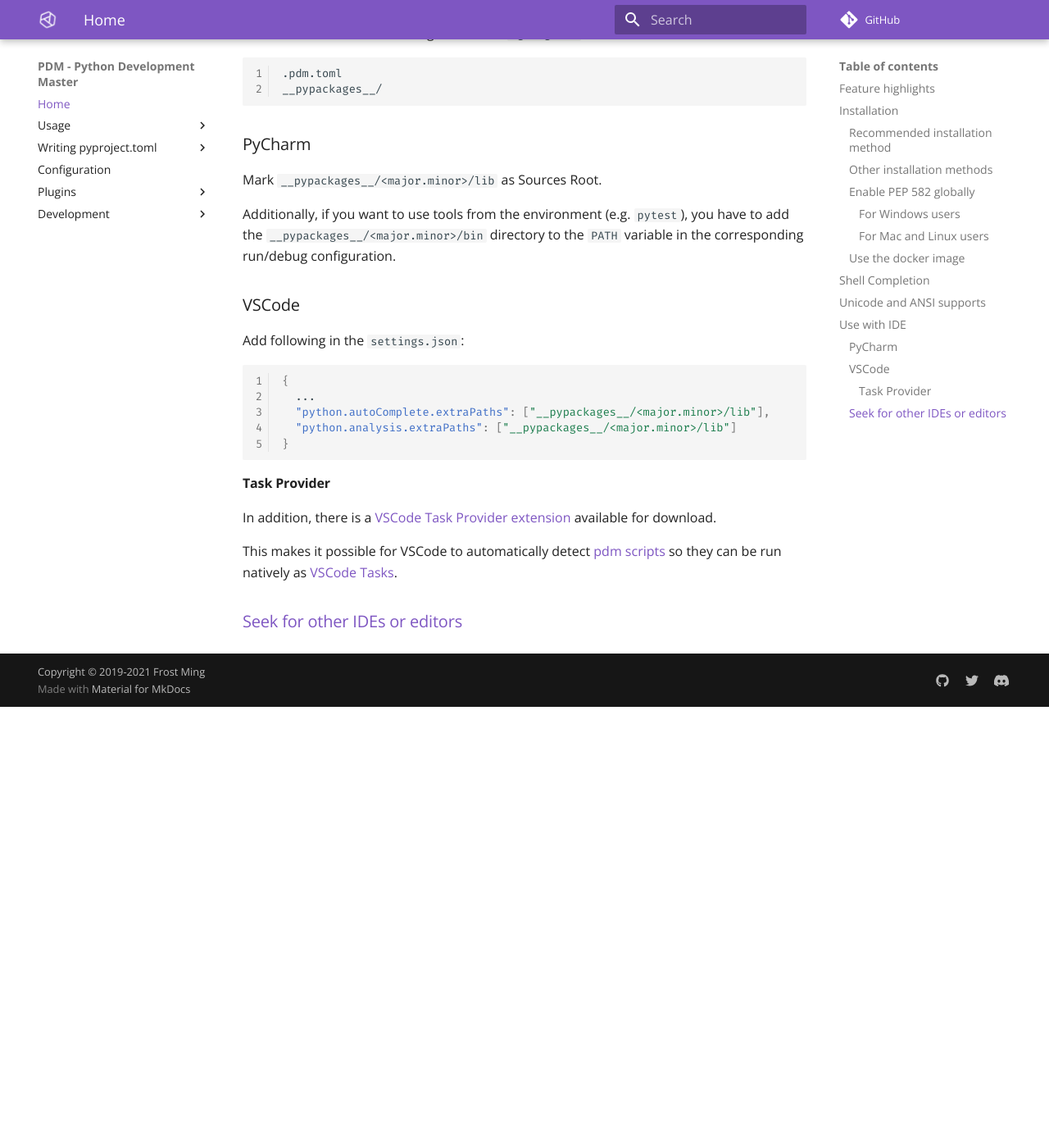
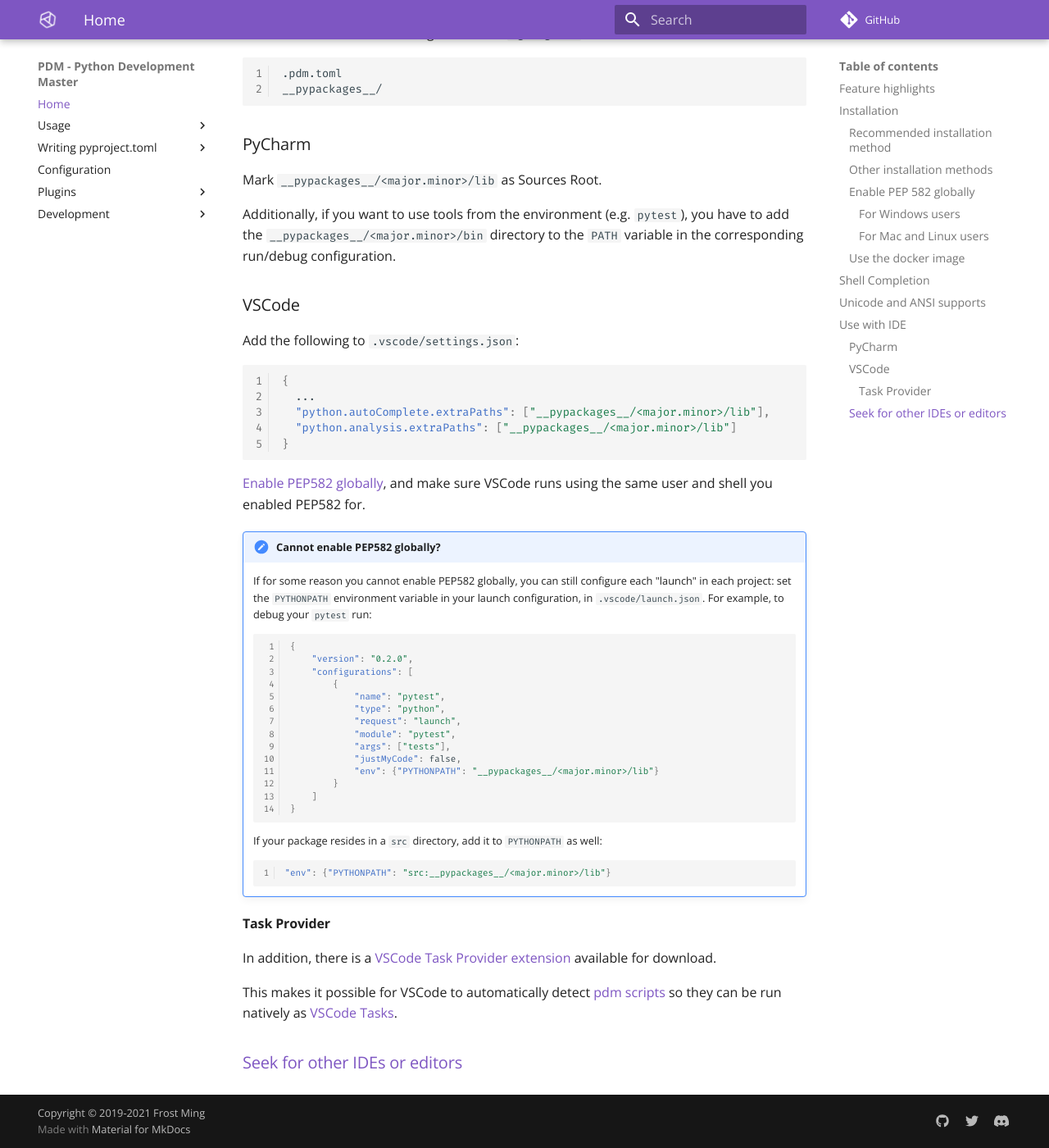
Before and after one commit to ChrisSanderser/pd-ms, an MkDocs documentation site: the page built from docs/docs/index.md, in a window 1280 px wide and 1400 px high, scrolled down 3544 px. Shown: the whole window at 82% size. Built offline with MkDocs 1.6.1 and Material for MkDocs 9.7.7, drawn with Linux system fonts in a browser that asks for light colours; comment, search, counter and statistics services are not loaded; before the commit the page ends 4406 px from its top, so only the background shows below that.

Commit message:
docs: Improve VSCode integration examples

````diff
--- a/docs/docs/index.md
+++ b/docs/docs/index.md
@@ -155,7 +155,7 @@ run/debug configuration.
 
 ### VSCode
 
-Add following in the `settings.json`:
+Add the following to `.vscode/settings.json`:
 
 ```json
 {
@@ -164,6 +164,37 @@ Add following in the `settings.json`:
   "python.analysis.extraPaths": ["__pypackages__/<major.minor>/lib"]
 }
 ```
+
+[Enable PEP582 globally](https://pdm.fming.dev/#enable-pep-582-globally),
+and make sure VSCode runs using the same user and shell you enabled PEP582 for.
+
+!!! note "Cannot enable PEP582 globally?"
+    If for some reason you cannot enable PEP582 globally, you can still configure each "launch" in each project:
+    set the `PYTHONPATH` environment variable in your launch configuration, in `.vscode/launch.json`.
+    For example, to debug your `pytest` run:
+
+    ```json
+    {
+        "version": "0.2.0",
+        "configurations": [
+            {
+                "name": "pytest",
+                "type": "python",
+                "request": "launch",
+                "module": "pytest",
+                "args": ["tests"],
+                "justMyCode": false,
+                "env": {"PYTHONPATH": "__pypackages__/<major.minor>/lib"}
+            }
+        ]
+    }
+    ```
+
+    If your package resides in a `src` directory, add it to `PYTHONPATH` as well:
+
+    ```json
+    "env": {"PYTHONPATH": "src:__pypackages__/<major.minor>/lib"}
+    ```
 
 #### Task Provider
 
````
